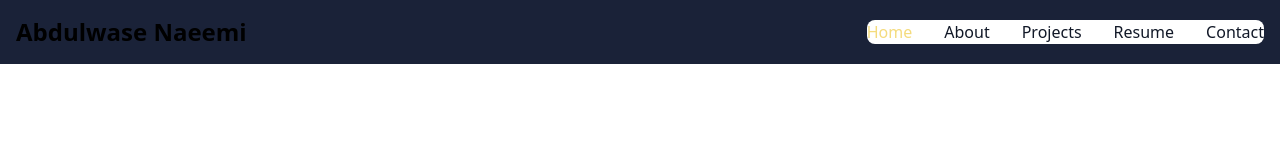
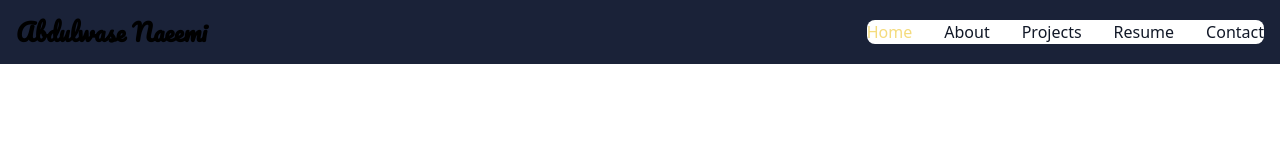
Before and after one commit to Naeemi7/portfolio, a React (Vite) app: page / in a window 1280 px wide. Shown: the top 160 px of the page. Built offline with nearby package versions, Linux system fonts and the light colour scheme.

Commit message:
bug fixed

```diff
--- a/index.html
+++ b/index.html
@@ -4,6 +4,11 @@
     <meta charset="UTF-8" />
     <link rel="icon" type="image/svg+xml" href="/vite.svg" />
     <meta name="viewport" content="width=device-width, initial-scale=1.0" />
+    <link
+      href="https://fonts.googleapis.com/css2?family=Pacifico&display=swap"
+      rel="stylesheet"
+    />
+
     <title>Abdulwase Naeemi</title>
   </head>
   <body>
--- a/src/components/Navbar.jsx
+++ b/src/components/Navbar.jsx
@@ -11,7 +11,10 @@ function Navbar() {
       <nav className="bg-primary border-gray-200 dark:bg-primary">
         <div className="max-w-screen-xl flex flex-wrap items-center justify-between mx-auto p-4">
           <a href="#" className="flex items-center">
-            <span className="self-center text-2xl font-semibold whitespace-nowrap dark:text-white">
+            <span
+              className="self-center text-2xl font-semibold whitespace-nowrap dark:text-white"
+              style={{ fontFamily: "Pacifico, cursive" }}
+            >
               Abdulwase Naeemi
             </span>
           </a>
```
